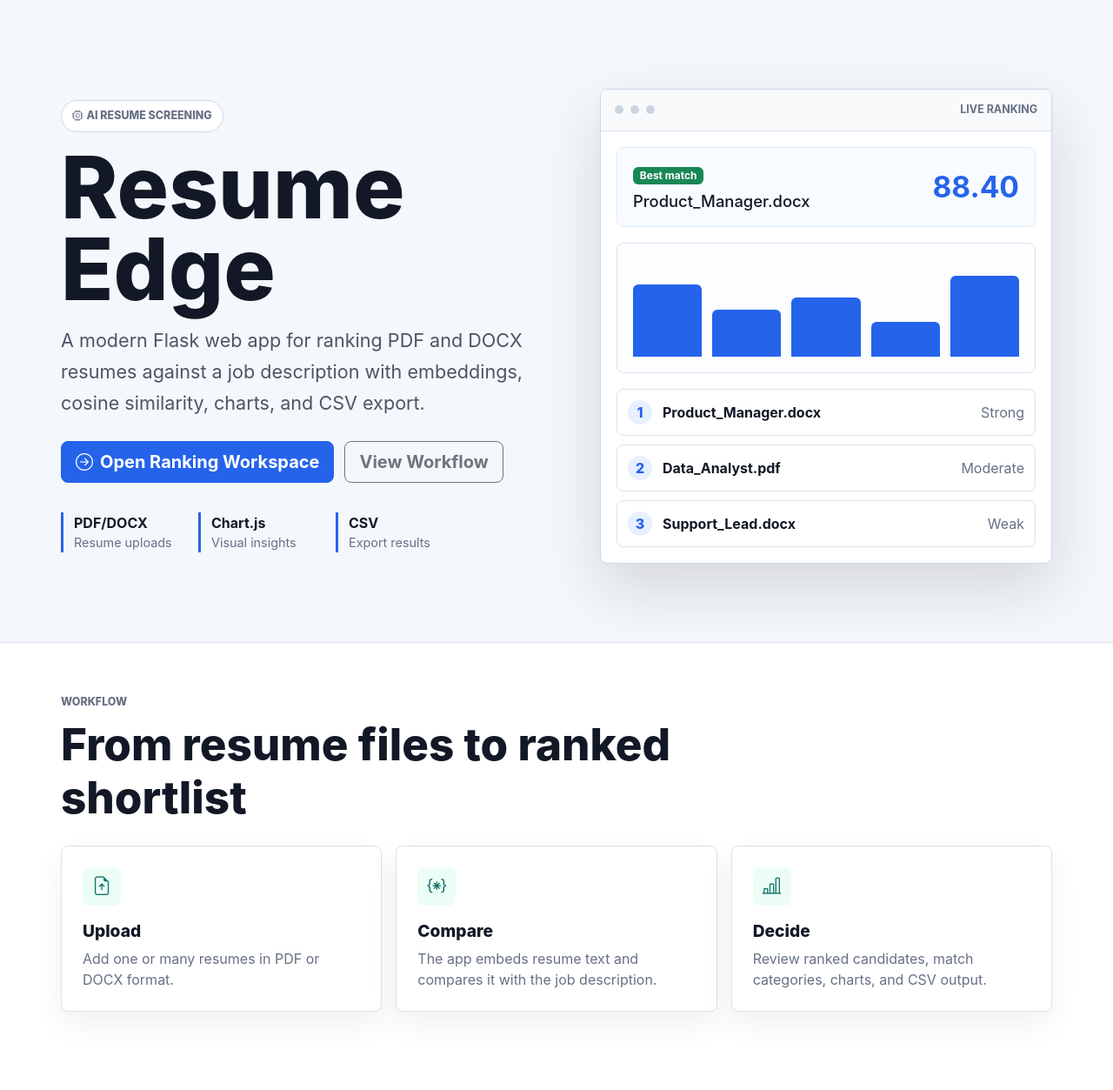
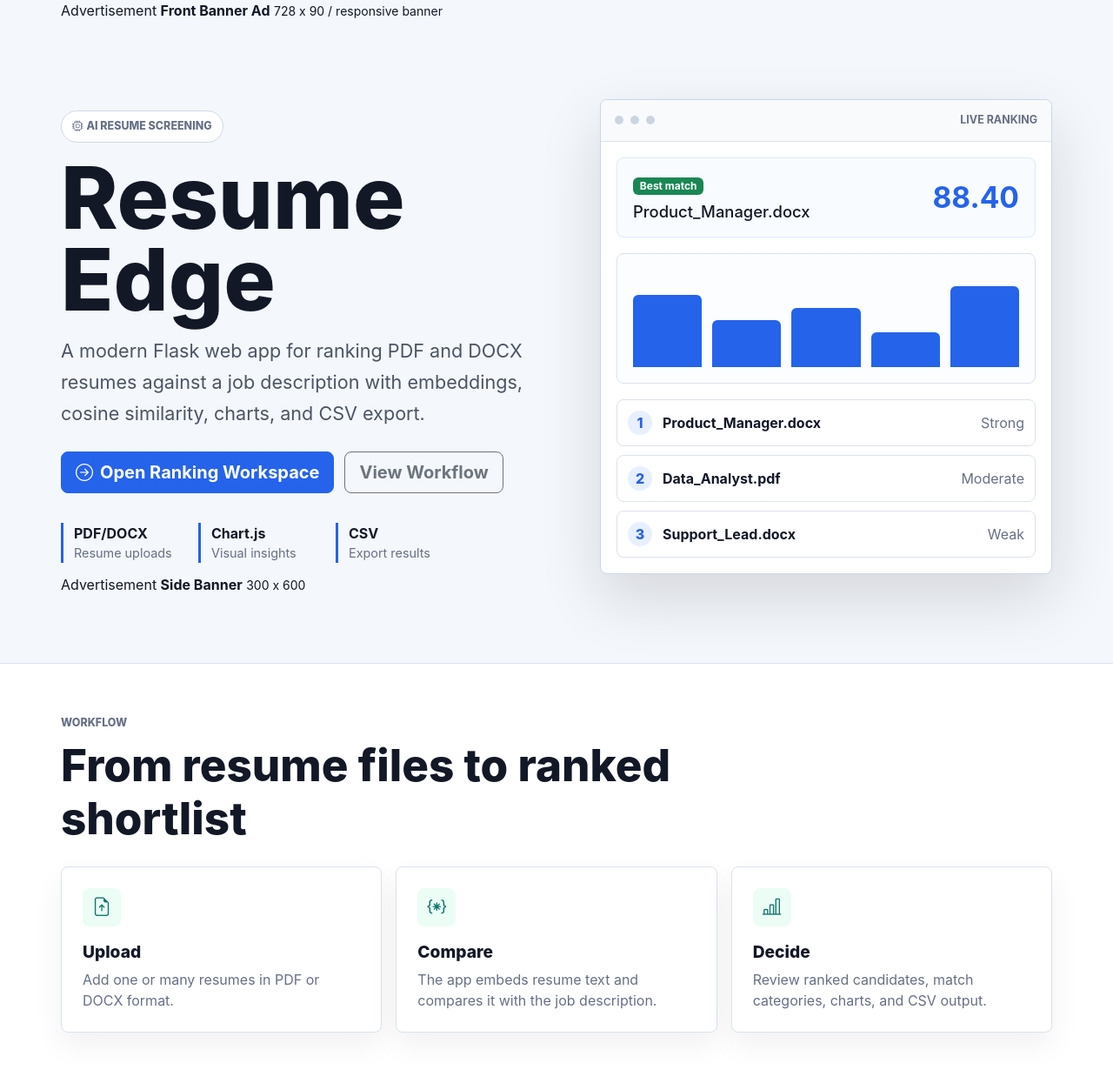
Before and after one commit to Arvinder3129/Resume-Edge, a Flask app: page / in a window 1280 px wide. Shown: the part 63-1316 px from the top of the page at 87% size. Before the commit the page ends 1226 px from the top, so only its background shows below. Run offline with Flask 3, Linux system fonts and the light colour scheme.

Commit message:
Add advertisement sections to index.html
Added a front advertisement section and a side advertisement section to the homepage.

```diff
--- a/templates/index.html
+++ b/templates/index.html
@@ -23,8 +23,19 @@
     </nav>
 
     <main>
+      <section class="front-ad-wrap">
+        <div class="container px-3 px-lg-0">
+          <div class="ad-slot front-ad" aria-label="Advertisement">
+            <span>Advertisement</span>
+            <strong>Front Banner Ad</strong>
+            <small>728 x 90 / responsive banner</small>
+          </div>
+        </div>
+      </section>
+
       <section class="home-hero">
         <div class="container px-3 px-lg-0">
+          <div class="home-with-side-ad">
             <div class="hero-grid">
               <div class="hero-copy">
                 <span class="eyebrow chip"><i class="bi bi-cpu me-1"></i>AI Resume Screening</span>
@@ -67,6 +78,15 @@
                 </div>
               </div>
             </div>
+
+            <aside class="home-side-ad" aria-label="Advertisement">
+              <div class="ad-slot side-ad sticky-ad">
+                <span>Advertisement</span>
+                <strong>Side Banner</strong>
+                <small>300 x 600</small>
+              </div>
+            </aside>
+          </div>
         </div>
       </section>
 
```
Lines whose indentation alone changed are shown as unchanged.
